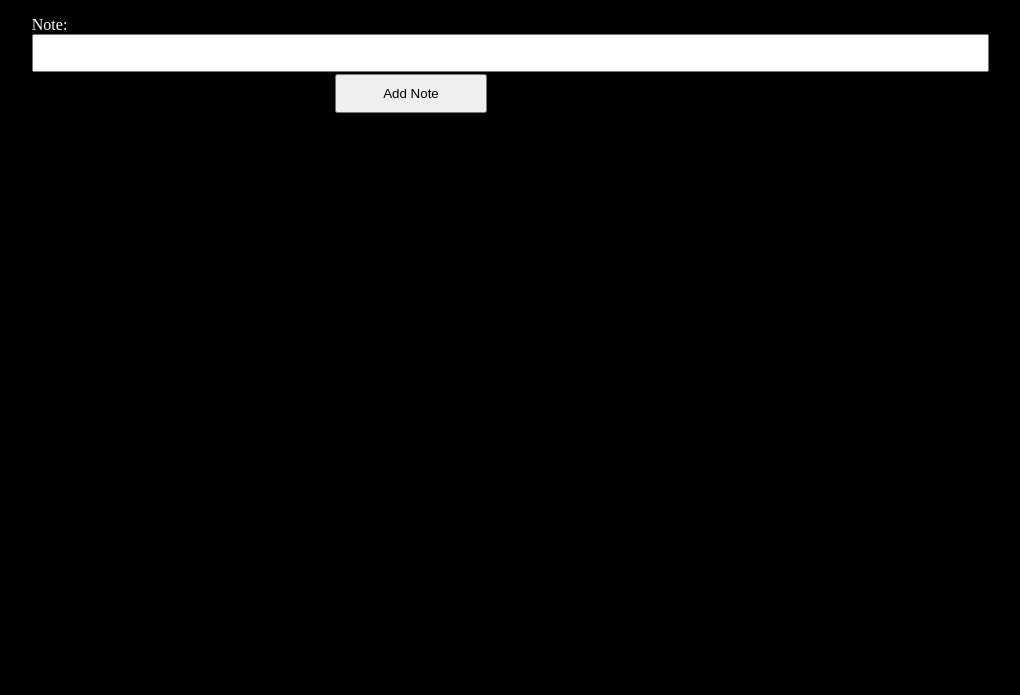
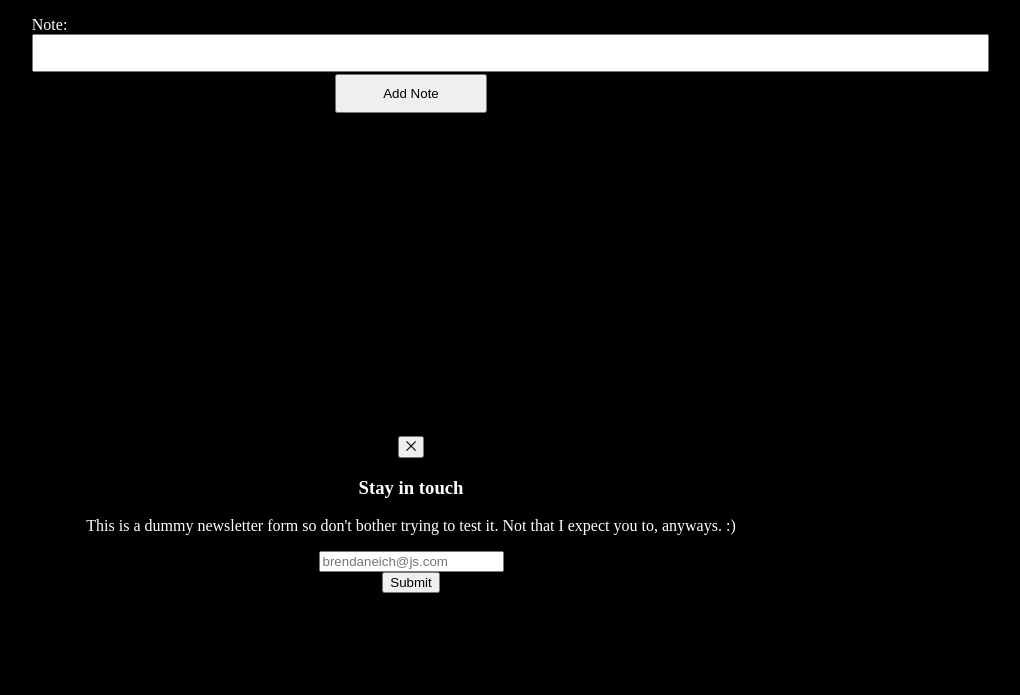
Before and after one commit to mofesdo/NotesApp, a plain HTML site: page index.html in a window 1280 px wide. Shown: the part 105-800 px from the top of the page, without its empty margins (229-1249 px from the left). Drawn offline with Linux system fonts and the light colour scheme.

Commit message:
working on modal

```diff
--- a/index.html
+++ b/index.html
@@ -21,6 +21,24 @@
         </tbody>
     </table>
 
+    <section class="modal hidden">
+        <div class="flex">
+          <button class="btn-close">⨉</button>
+        </div>
+        <div>
+          <h3>Stay in touch</h3>
+          <p>
+            This is a dummy newsletter form so don't bother trying to test it. Not
+            that I expect you to, anyways. :)
+          </p>
+        </div>
+
+        <input type="email" id="email" placeholder="brendaneich@js.com" />
+        <button class="btn">Submit</button>
+      </section>
+
+      <div class="overlay hidden"></div>
+      <button class="btn btn-open">Open Modal</button>
 
     <script src="index.js"></script>
 </body>
--- a/index.js
+++ b/index.js
@@ -28,14 +28,14 @@ function load(){
             row = document.createElement("tr");
             let td = document.createElement("td");
             td.classList.add(`${notes[i].num}`);
-            td.innerHTML= `<h1>Note ${notes[i].num}</h1><p maxlength="50">${notes[i].note}</p><button class = 'modalBtn' onClick = 'modal()'> View Detail</button>`
+            td.innerHTML= `<h1>Note ${notes[i].num}</h1><p class="noteText">${notes[i].note}</p><button class = 'modalBtn' onClick = 'modal()'> View Detail</button>`
             row.appendChild(td);
         }
         //If i is odd, dont create a row. Only append new data cell to existing row
         else{
             let td = document.createElement("td");
             td.classList.add(`${notes[i].num}`);
-            td.innerHTML= `<h1>Note ${notes[i].num}</h1><p>${notes[i].note}</p><button class = 'modalBtn' onClick = 'modal()'> View Detail</button>`
+            td.innerHTML= `<h1>Note ${notes[i].num}</h1><p class="noteText">${notes[i].note}</p><button class = 'modalBtn' onClick = 'modal()'> View Detail</button>`
             row.appendChild(td);
             table.appendChild(row);
         }
@@ -59,7 +59,7 @@ function add(){
         let note = document.querySelector("#textboxid").value;
 
         console.log(note)
-        let num = notes.length;
+        let num = notes.length + 1;
         let newNote = {num: num, note: note}
         notes.push(newNote)
         localStorage.setItem("notes", JSON.stringify(notes))
--- a/main.css
+++ b/main.css
@@ -29,9 +29,19 @@ td{
     width: 20%;
     padding: 10px;
 }
-p {
+p.noteText{
     white-space: nowrap;
     overflow: hidden;
     text-overflow: ellipsis;
     max-width: 400px;
   }
+
+.modal{
+    display: flex;
+    flex-direction: column;
+    align-items: center;
+    justify-content: center;
+    color: white;
+    position: relative;
+    min-height: 100vh;
+}
```
